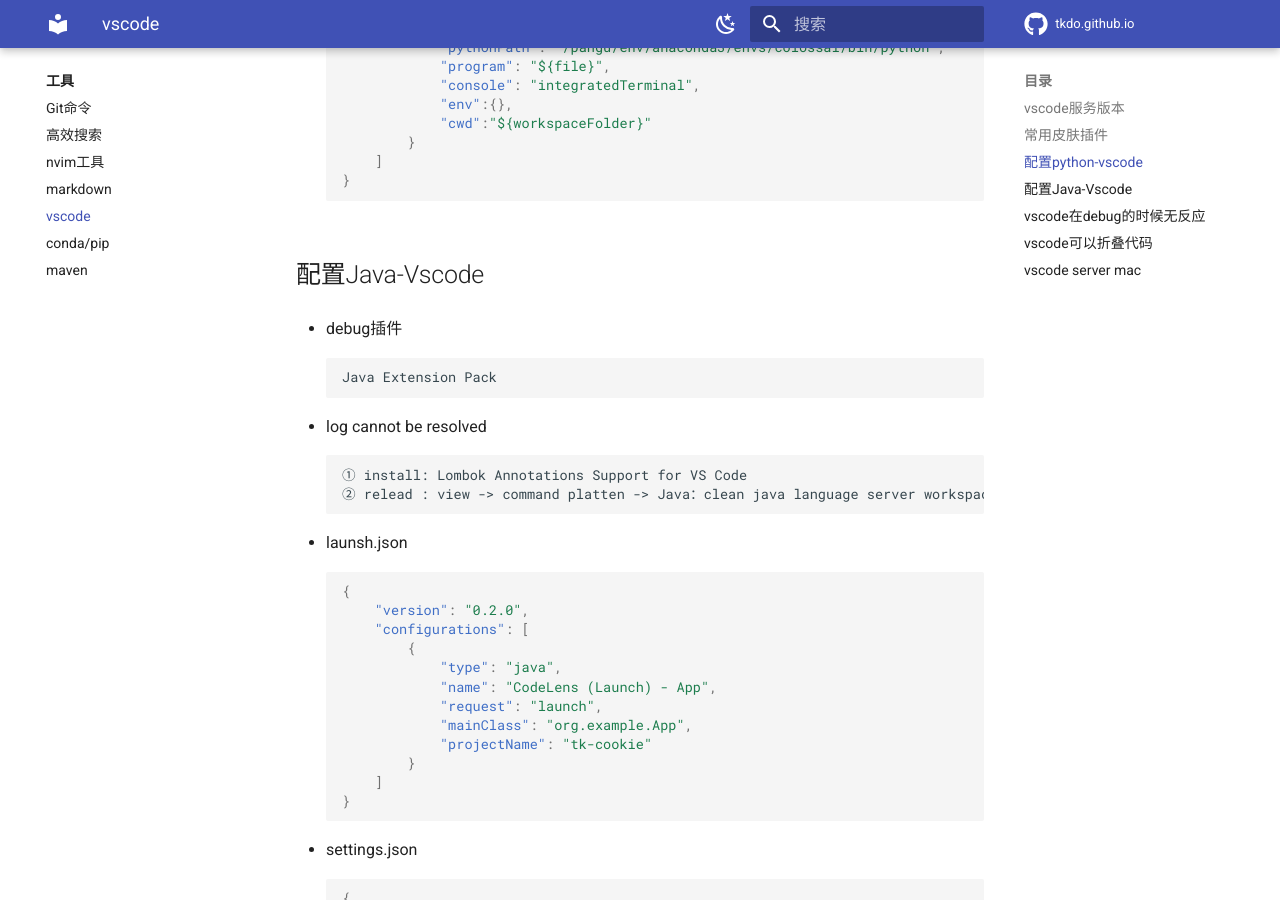
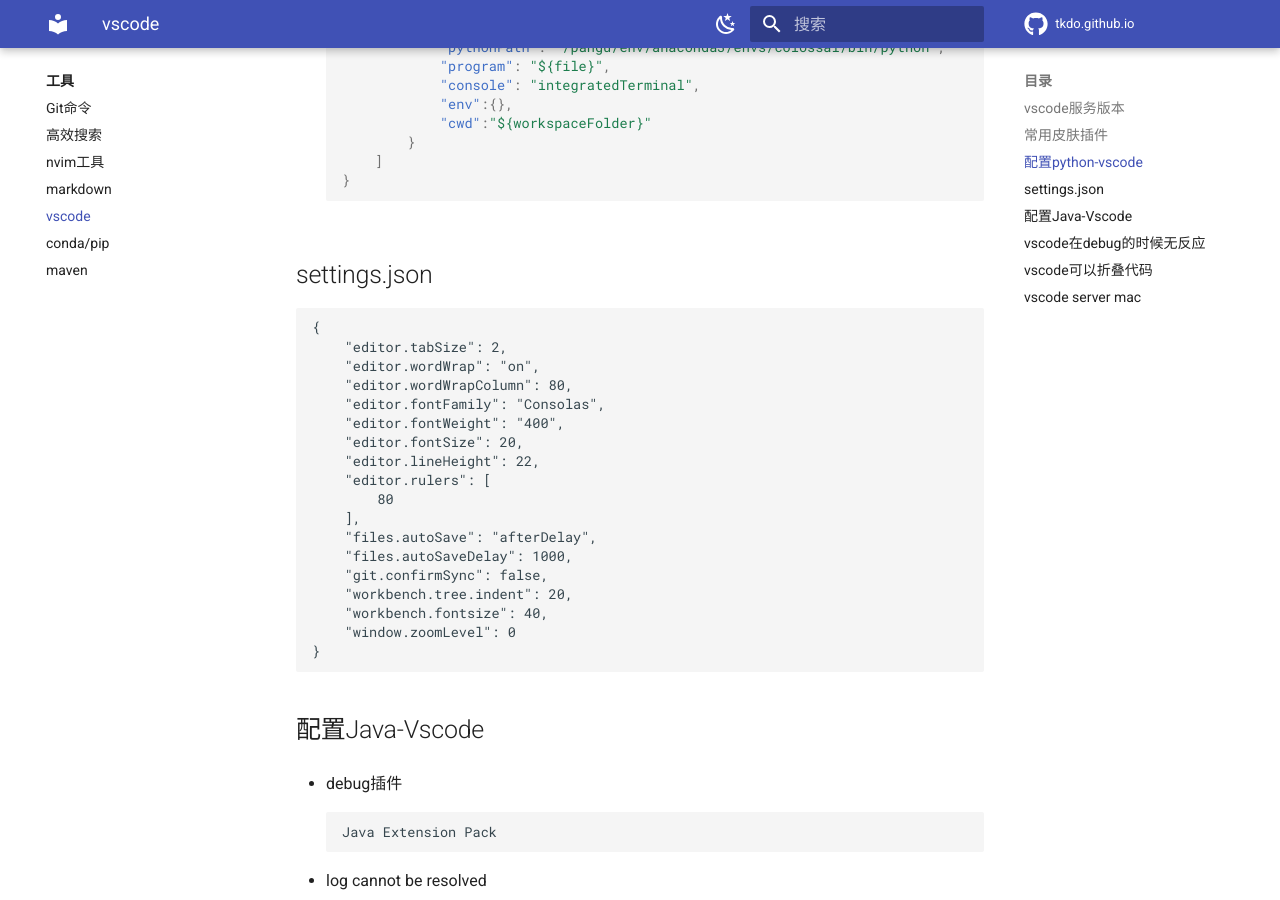
Before and after one commit to tkdo/tkdo.github.io, an MkDocs documentation site: the page built from docs/tools/vscode.md, in a window 1280 px wide and 900 px high, scrolled down 1295 px. Built offline with MkDocs 1.6.1 and Material for MkDocs 9.7.7, drawn with Linux system fonts in a browser that asks for light colours; comment, search, counter and statistics services are not loaded.

Commit message:
vscode setting.json

````diff
--- a/docs/tools/vscode.md
+++ b/docs/tools/vscode.md
@@ -57,7 +57,27 @@
     ]
 }
 ```
-
+## settings.json
+```
+{
+    "editor.tabSize": 2,
+    "editor.wordWrap": "on",
+    "editor.wordWrapColumn": 80,
+    "editor.fontFamily": "Consolas",
+    "editor.fontWeight": "400",
+    "editor.fontSize": 20,
+    "editor.lineHeight": 22,
+    "editor.rulers": [
+        80
+    ],
+    "files.autoSave": "afterDelay",
+    "files.autoSaveDelay": 1000,
+    "git.confirmSync": false,
+    "workbench.tree.indent": 20,
+    "workbench.fontsize": 40,
+    "window.zoomLevel": 0
+}
+```
 
 ##  配置Java-Vscode
 - debug插件
````
